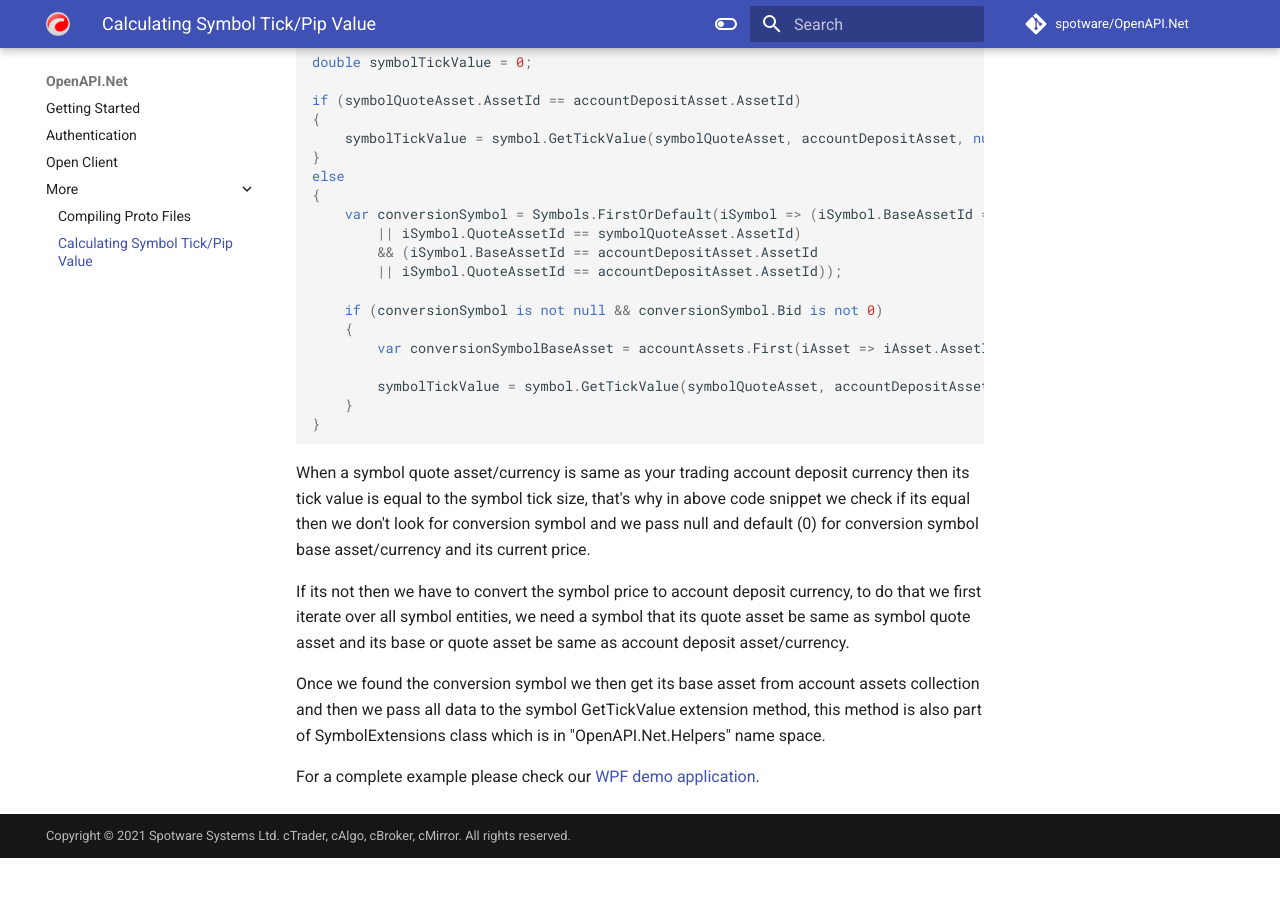
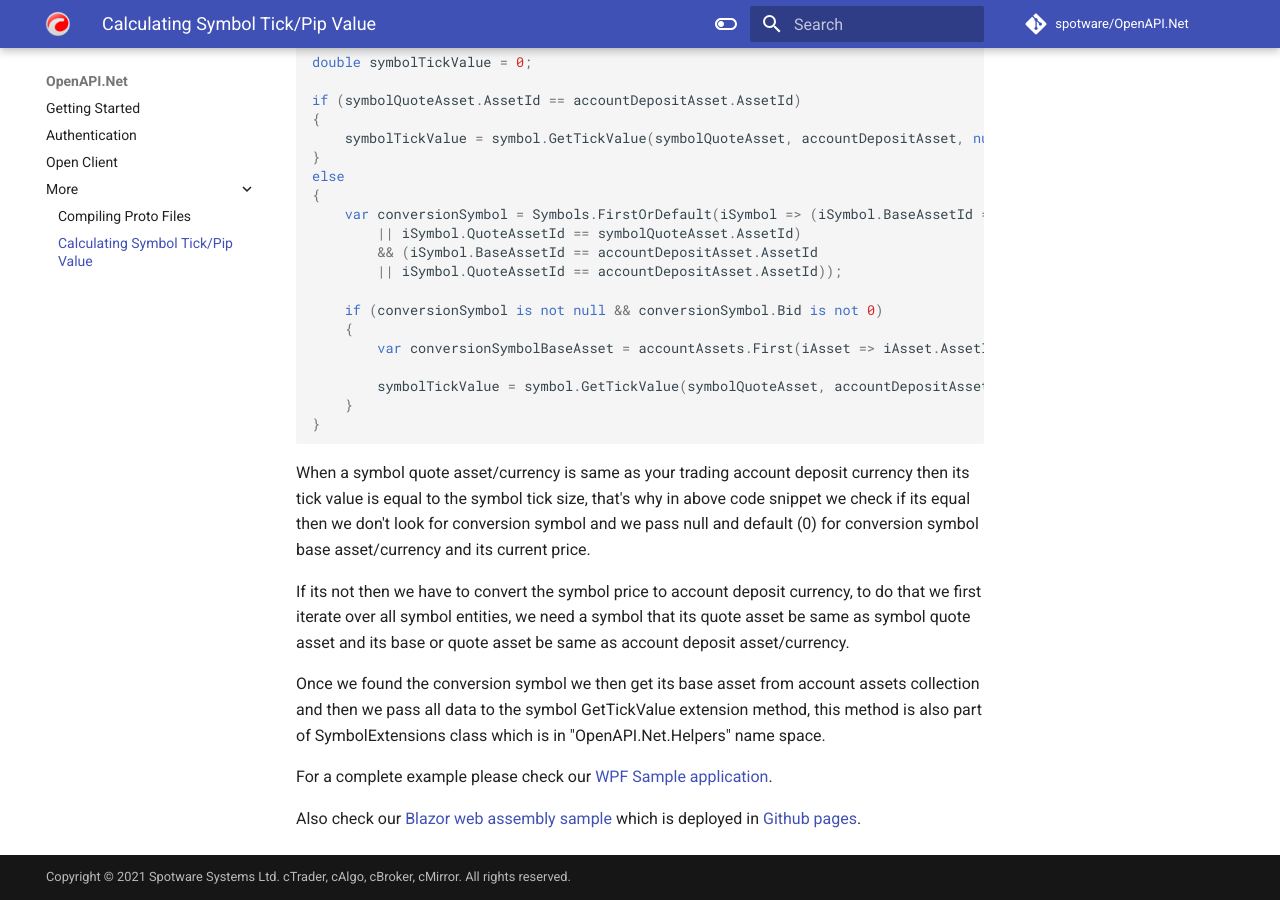
Before and after one commit to spotware/OpenAPI.Net, an MkDocs documentation site: the page built from docs/calculating-symbol-tick-value.md, in a window 1280 px wide and 900 px high, scrolled down 1328 px. Built offline with MkDocs 1.6.1 and Material for MkDocs 9.7.7, drawn with Linux system fonts in a browser that asks for light colours; comment, search, counter and statistics services are not loaded; before the commit the page ends 2186 px from its top, so only the background shows below that; some of the changed text lies outside the part shown.

Commit message:
Fixed broken link issue on docs

```diff
--- a/docs/calculating-symbol-tick-value.md
+++ b/docs/calculating-symbol-tick-value.md
@@ -4,7 +4,7 @@
 
 OpenAPI.NET makes symbol tick/Pip value calculation as simple as possible by providing a set of helper methods that you can use to calculate not just tick/Pip value also other properties of symbols like tick/Pip size.
 
-We also have a <a href="https://github.com/afhacker/OpenAPI.Net/tree/master/src/Trading.UI.Demo">Demo WPF application</a> that has all the necessary code for calculating symbols tick/Pip value and other account statistics like equity, free margin, used margin, margin level, net profit, and gross profit.
+We also have a [WPF Sample application](https://github.com/spotware/OpenAPI.Net/tree/master/src/WPF.Sample) that has all the necessary code for calculating symbols tick/Pip value and other account statistics like equity, free margin, used margin, margin level, net profit, and gross profit.
 
 To calculate a symbol tick value:
 
@@ -71,4 +71,6 @@
 
 Once we found the conversion symbol we then get its base asset from account assets collection and then we pass all data to the symbol GetTickValue extension method, this method is also part of SymbolExtensions class which is in "OpenAPI.Net.Helpers" name space.
 
-For a complete example please check our <a href="https://github.com/afhacker/OpenAPI.Net/tree/master/src/Trading.UI.Demo">WPF demo application</a>.
+For a complete example please check our [WPF Sample application](https://github.com/spotware/OpenAPI.Net/tree/master/src/WPF.Sample).
+
+Also check our [Blazor web assembly sample](https://github.com/spotware/OpenAPI.Net/tree/master/src/Blazor.WebSocket.Sample) which is deployed in [Github pages](https://spotware.github.io/openapi-blazor-wasm-sample/).
```
Also changed, not shown: src/Notebook.Sample/notebook.ipynb, 1 other file.
